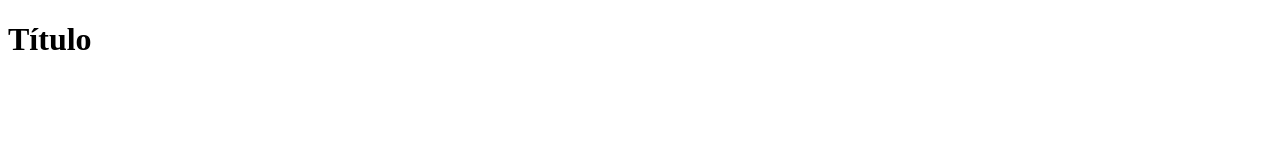
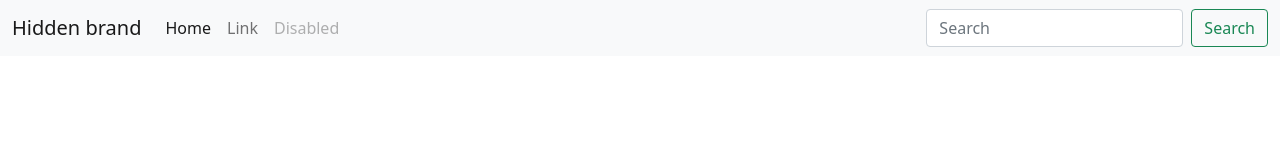
Before and after one commit to AlbertoLeguiza/Curriculum, a plain HTML site: page index.html in a window 1280 px wide. Drawn offline with nearby package versions, Linux system fonts and the light colour scheme.

Commit message:
primer commit

```diff
--- a/index.html
+++ b/index.html
@@ -4,9 +4,39 @@
     <meta charset="UTF-8">
     <meta http-equiv="X-UA-Compatible" content="IE=edge">
     <meta name="viewport" content="width=device-width, initial-scale=1.0">
-    <title>Documento</title>
+    <meta name="keywords" content="HTML, CSS, JavaScript">
+    <title>Arya - Desarrollo Web</title>
+    <link rel="shortcut icon" href="imagenes/Arya.png" type="image/x-icon">
+    <link href="https://cdn.jsdelivr.net/npm/bootstrap@5.0.2/dist/css/bootstrap.min.css" rel="stylesheet" integrity="sha384-EVSTQN3/azprG1Anm3QDgpJLIm9Nao0Yz1ztcQTwFspd3yD65VohhpuuCOmLASjC" crossorigin="anonymous">
+    <link rel="stylesheet" href="estilos.css">
 </head>
 <body>
-    <h1>Título</h1>
+    <nav class="navbar navbar-expand-lg navbar-light bg-light">
+        <div class="container-fluid">
+          <button class="navbar-toggler" type="button" data-bs-toggle="collapse" data-bs-target="#navbarTogglerDemo01" aria-controls="navbarTogglerDemo01" aria-expanded="false" aria-label="Toggle navigation">
+            <span class="navbar-toggler-icon"></span>
+          </button>
+          <div class="collapse navbar-collapse" id="navbarTogglerDemo01">
+            <a class="navbar-brand" href="#">Hidden brand</a>
+            <ul class="navbar-nav me-auto mb-2 mb-lg-0">
+              <li class="nav-item">
+                <a class="nav-link active" aria-current="page" href="#">Home</a>
+              </li>
+              <li class="nav-item">
+                <a class="nav-link" href="#">Link</a>
+              </li>
+              <li class="nav-item">
+                <a class="nav-link disabled" href="#" tabindex="-1" aria-disabled="true">Disabled</a>
+              </li>
+            </ul>
+            <form class="d-flex">
+              <input class="form-control me-2" type="search" placeholder="Search" aria-label="Search">
+              <button class="btn btn-outline-success" type="submit">Search</button>
+            </form>
+          </div>
+        </div>
+      </nav>
+
+    <script src="https://cdn.jsdelivr.net/npm/bootstrap@5.0.2/dist/js/bootstrap.bundle.min.js" integrity="sha384-MrcW6ZMFYlzcLA8Nl+NtUVF0sA7MsXsP1UyJoMp4YLEuNSfAP+JcXn/tWtIaxVXM" crossorigin="anonymous"></script>
 </body>
 </html>
```
Also changed, not shown: estilos.css (added), imagenes/Arya.jpg (added), imagenes/Arya.png (added).
